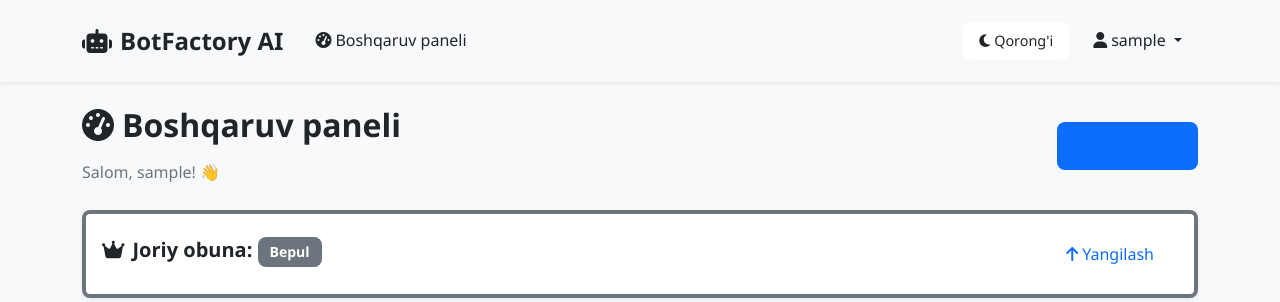
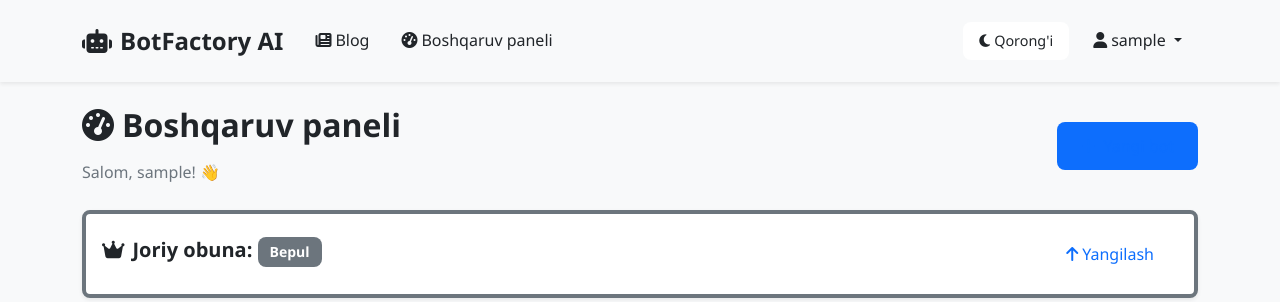
Before and after one commit to Akram0100/BotFactory1, a Flask app: page /dashboard in a window 1280 px wide. Shown: the top 302 px of the page. Run offline with Flask 3, Linux system fonts and the light colour scheme; the visitor is signed in with stand-in values (Sample User, id 1); data comes from the database, SQL or seed files in the repository; data that the repository does not hold is empty; some libraries are stand-ins or nearby versions.

Commit message:
feat(nav): Add Blog link to navbar for visibility

```diff
--- a/templates/base.html
+++ b/templates/base.html
@@ -190,6 +190,11 @@
 
             <div class="collapse navbar-collapse" id="navbarNav">
                 <ul class="navbar-nav me-auto">
+                    <li class="nav-item">
+                        <a class="nav-link" href="{{ url_for('main.blog_index') }}">
+                            <i class="fas fa-newspaper me-1"></i>Blog
+                        </a>
+                    </li>
                     {% if current_user.is_authenticated %}
                         <li class="nav-item">
                             <a class="nav-link" href="{{ url_for('main.dashboard') }}">
```
